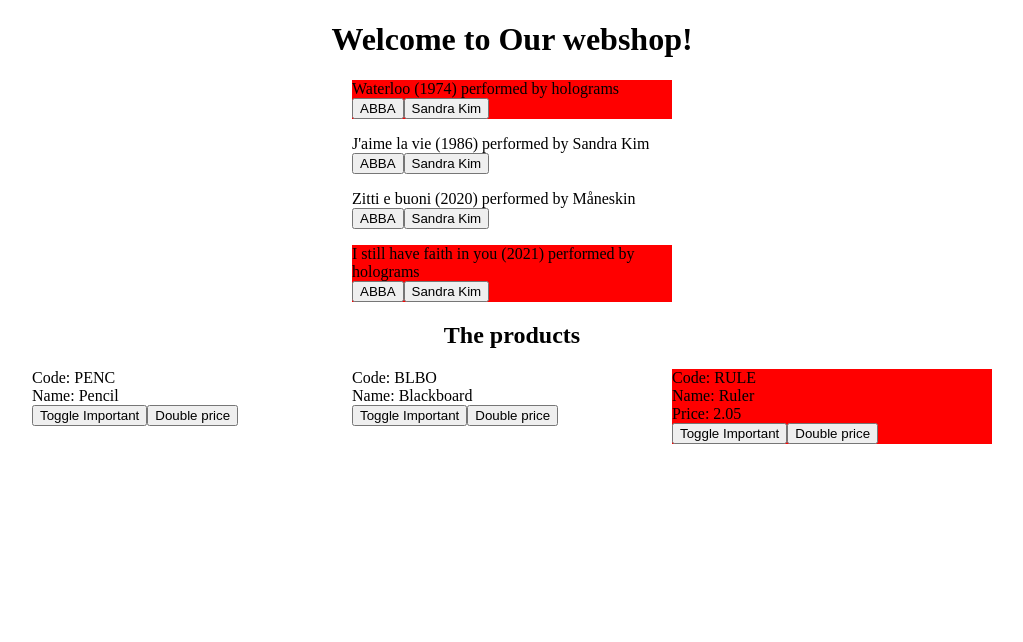
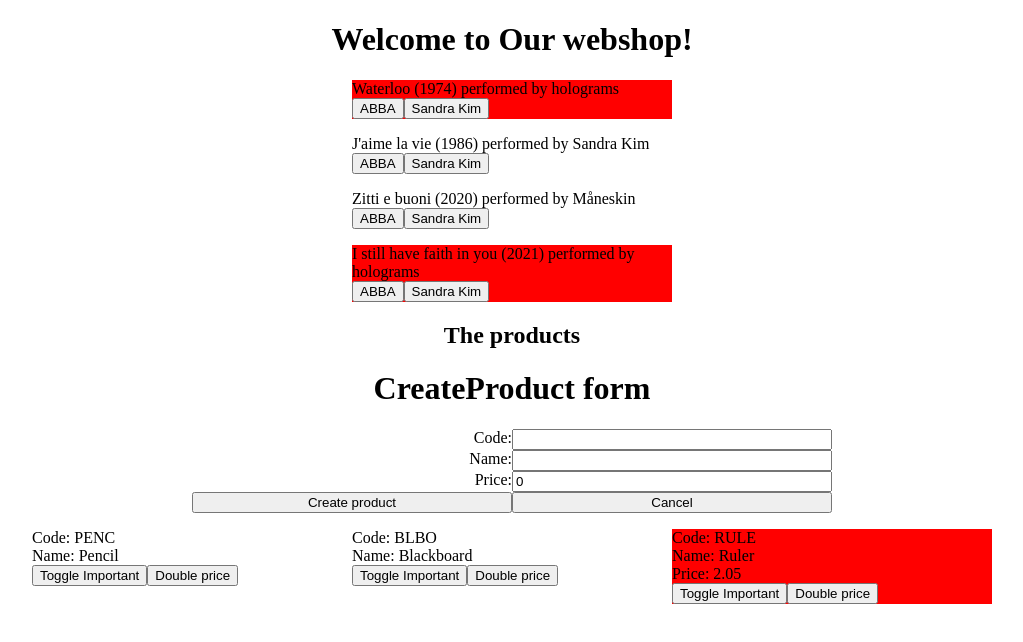
Before and after one commit to Jef-DS/angwebshop, an Angular app: page / in a window 1280 px wide. Shown: the top 642 px of the page, without its empty margins (128-1151 px from the left). Built offline with nearby package versions, Linux system fonts and the light colour scheme.

Commit message:
CreateProduct(first attempt)

```diff
--- /dev/null
+++ b/src/app/product/create-product/create-product.component.css
@@ -0,0 +1,12 @@
+.form{
+    display:grid;
+    grid-template-columns: 1fr 1fr;
+    width: 40rem;
+    margin: 1rem auto;
+}
+.product-label{
+    text-align: right;
+}
+.product-label::after{
+    content:': ';
+}
--- /dev/null
+++ b/src/app/product/create-product/create-product.component.html
@@ -0,0 +1,11 @@
+<h1>CreateProduct form</h1>
+<form class="form">
+    <label class="product-label">Code</label><input type="text" [value]="product.code"
+                        (input)="product.code = $any($event.target).value"/>
+    <label class="product-label">Name</label><input type="text" [value]="product.name"
+                        (input)="product.name = $any($event.target).value"/>
+    <label class="product-label">Price</label><input type="number" [value]="product.price"
+                        (input) ="product.price = $any($event.target).value" >
+    <button type="button" (click)="createProduct()">Create product</button>
+    <button type="button" >Cancel</button>
+</form>
--- /dev/null
+++ b/src/app/product/create-product/create-product.component.ts
@@ -0,0 +1,25 @@
+import { Component, EventEmitter, OnInit, Output } from '@angular/core';
+import { Product } from 'src/app/model/product';
+
+
+@Component({
+  selector: 'app-create-product',
+  templateUrl: './create-product.component.html',
+  styleUrls: ['./create-product.component.css']
+})
+export class CreateProductComponent implements OnInit {
+  product: Product;
+  @Output() onProductCreated: EventEmitter<Product>;
+  constructor() {
+    this.product = new Product('','', 0);
+    this.onProductCreated = new EventEmitter<Product>();
+  }
+
+  ngOnInit(): void {
+  }
+  createProduct():void{
+    this.onProductCreated.emit(this.product);
+    this.product = new Product('', '', 0);
+  }
+
+}
--- a/src/app/product/product-list/product-list.component.html
+++ b/src/app/product/product-list/product-list.component.html
@@ -1,4 +1,5 @@
 <h2>{{title}}</h2>
+<app-create-product (onProductCreated)="addProduct($event)"></app-create-product>
 <div class="products">
     <app-product-single-item
            *ngFor="let prod of products"
--- a/src/app/product/product-list/product-list.component.ts
+++ b/src/app/product/product-list/product-list.component.ts
@@ -17,6 +17,9 @@
 
   ngOnInit(): void {
   }
+  addProduct(product:Product):void{
+    this.products.push(product);
+  }
   toggleImportant(product:Product):void{
     const foundProduct = this.products.find( p => p.code === product.code);
     foundProduct?.toggleImportant();
```
Also changed, not shown: src/app/app.module.ts (+6 -2 lines).
